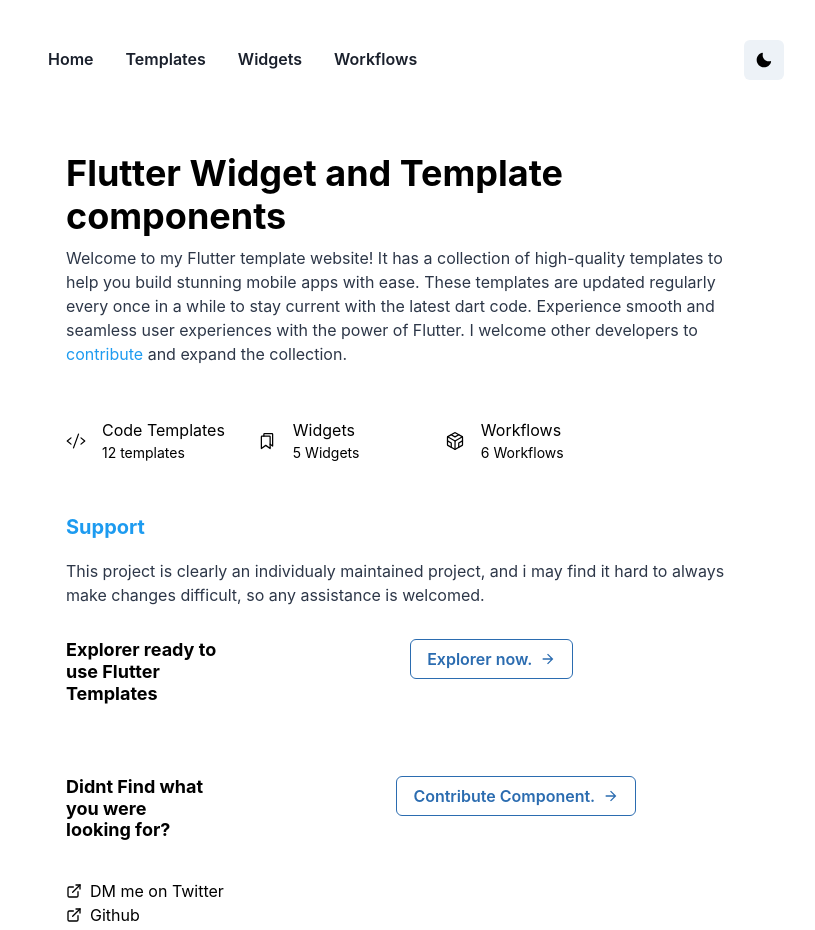
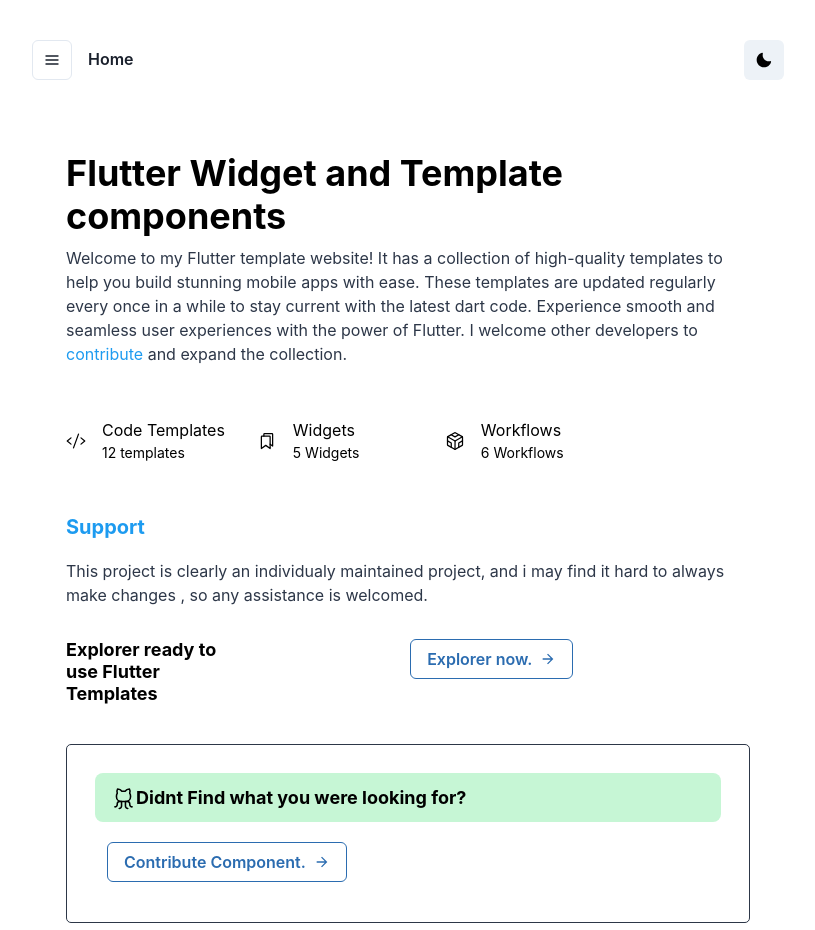
Before and after one commit to Anslem27/flutterTemplatesSite, a Next.js app: page / in a window 1280 px wide. Shown: the top 930 px of the page, without its empty margins (232-1047 px from the left). Built offline with nearby package versions, Linux system fonts and the light colour scheme.

Commit message:
fixed home paddings

```diff
--- a/components/HomeFooter.js
+++ b/components/HomeFooter.js
@@ -1,5 +1,9 @@
-import { useColorMode, Flex, Heading, Text, Link, Box, Spacer, Button, Stack } from "@chakra-ui/react";
+import {
+    useColorMode, Flex, Heading, Text, Link, Box, Spacer, Button, Stack, Container, Alert,
+
+} from "@chakra-ui/react";
 import { ArrowForwardIcon, ExternalLinkIcon } from "@chakra-ui/icons";
+import { GithubLogo } from "phosphor-react";
 
 
 const HomeFooter = () => {
@@ -29,11 +33,13 @@ const HomeFooter = () => {
             </Heading>
             <Text color={colorSecondary[colorMode]}>
                 This project is clearly an individualy maintained project, and i may find it hard to always make changes
-                difficult, so any assistance is welcomed.
+                , so any assistance is welcomed.
             </Text>
             <Box pt="8" pb="10" >
                 <Flex flexDirection="row" >
-                    <Heading as={"h2"} fontSize={"18"}
+                    <Heading
+                        as={"h2"}
+                        fontSize={"18"}
                     >Explorer ready to use Flutter Templates
                     </Heading>
                     <Box width={"80%"} />
@@ -46,21 +52,44 @@ const HomeFooter = () => {
                     </Stack>
                 </Flex>
             </Box>
-            <Box pt="8" pb="10" >
-                <Flex flexDirection="row" >
-                    <Heading as={"h2"} fontSize={"18"}
-                    >Didnt Find what you were looking for?
+            <Container maxW={"100%"} px={[2, 2, 2]}
+                align="start"
+                py={[3, 3, 3]}
+                padding={[5, 7, 7]} pb={"5"}
+                borderWidth={"0.5px"}
+                borderColor={colorSecondary[colorMode]}
+                borderRadius={5}
+            >
+
+
+                <Heading as={"h2"}
+                    fontSize={"18"}
+                    pb="2"
+                ><Alert
+                    status='success'
+                    borderRadius={8}>
+                        <GithubLogo
+                            height={25}
+                            width={25}
+                            pl={3}
+                        />
+                        Didnt Find what you were looking for?
+                    </Alert>
                 </Heading>
-                    <Box width={"80%"} />
-                    <Stack direction='row' marginLeft={"auto"}>
+                <Stack direction='row'
+                    marginLeft={"auto"}
+                    padding={3}>
                     <Button rightIcon={<ArrowForwardIcon />}
-                            colorScheme='blue' variant='outline'
+                        colorScheme='blue'
+                        variant='outline'
+                        href="https://github.com/Anslem27/flutterTemplatesSite"
+                        as="a"
                     >
                         Contribute Component.
                     </Button>
                 </Stack>
-                </Flex>
-            </Box>
+            </Container>
+            <Box pt={5} />
             <Link
                 href="https://twitter.com/anslemAnsy"
                 _hover={{ textDecoration: "none" }}
--- a/components/NavBar.js
+++ b/components/NavBar.js
@@ -1,8 +1,20 @@
 import React from "react";
-import { useColorMode, Button, Flex, Box } from "@chakra-ui/react";
+import {
+  useColorMode,
+  Button,
+  Flex,
+  Box,
+  Menu,
+  MenuItem,
+  MenuButton,
+  MenuList,
+  IconButton
+} from "@chakra-ui/react";
 import NextLink from "next/link";
 import styled from "@emotion/styled";
 import DarkModeSwitch from "./DarkModeSwitch";
+import { HamburgerIcon, ChevronDownIcon } from "@chakra-ui/icons";
+import { Code } from "phosphor-react";
 
 const NavBar = ({ children }) => {
   const { colorMode } = useColorMode();
@@ -47,46 +59,36 @@ const NavBar = ({ children }) => {
         mx="auto"
       >
         <Box>
+          <Menu>
+            <MenuButton
+              as={IconButton}
+              aria-label='Options'
+              icon={<HamburgerIcon />}
+              variant='outline'
+            />
+            <MenuList color={color[colorMode]}>
+              <MenuItem as="a" icon={<ChevronDownIcon />} href="/template_view" passHref>
+                Templates
+              </MenuItem>
+              <MenuItem as="a" icon={<Code />} href="/" passHref>
+                Widgets
+              </MenuItem>
+              <MenuItem as="a" icon={<ChevronDownIcon />} href="/" passHref>
+                Workflows
+              </MenuItem>
+            </MenuList>
+          </Menu>
           <NextLink href="/" passHref>
             <Button
               as="a"
               variant="ghost"
               p={[1, 2, 4]}
-              _hover={{ backgroundColor: navHoverBg[colorMode] }}
+              _hover={{ backgroundColor: navHoverBg[colorMode], p: "2" }}
             >
               Home
             </Button>
           </NextLink>
-          <NextLink href="/template_view" passHref>
-            <Button
-              as="a"
-              variant="ghost"
-              p={[1, 2, 4]}
-              _hover={{ backgroundColor: navHoverBg[colorMode] }}
-            >
-              Templates
-            </Button>
-          </NextLink>
-          <NextLink href="/" passHref>
-            <Button
-              as="a"
-              variant="ghost"
-              p={[1, 2, 4]}
-              _hover={{ backgroundColor: navHoverBg[colorMode] }}
-            >
-              Widgets
-            </Button>
-          </NextLink>
-          <NextLink href="/template_view" passHref>
-            <Button
-              as="a"
-              variant="ghost"
-              p={[1, 2, 4]}
-              _hover={{ backgroundColor: navHoverBg[colorMode] }}
-            >
-              Workflows
-            </Button>
-          </NextLink>
+
         </Box>
         <DarkModeSwitch />
       </StickNav>
@@ -96,7 +98,7 @@ const NavBar = ({ children }) => {
         flexDirection="column"
         bg={bgColor[colorMode]}
         color={color[colorMode]}
-        px={[0, 4, 4]}
+        px={[4, 4, 4]}
         mt={[4, 8, 8]}
       >
 
```
Lines whose indentation alone changed are shown as unchanged.
